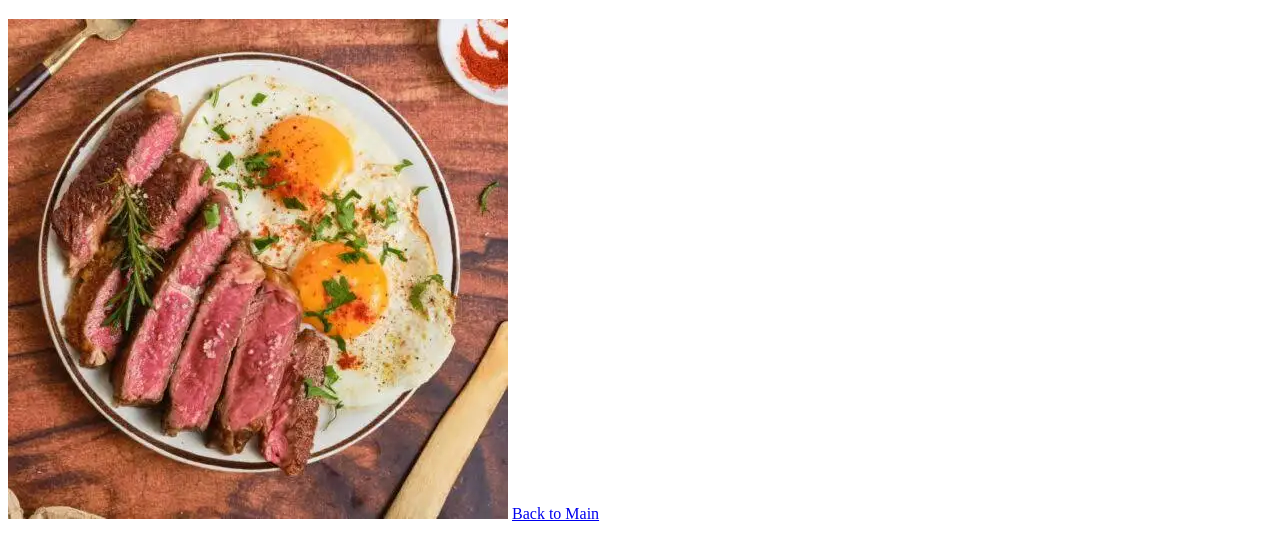
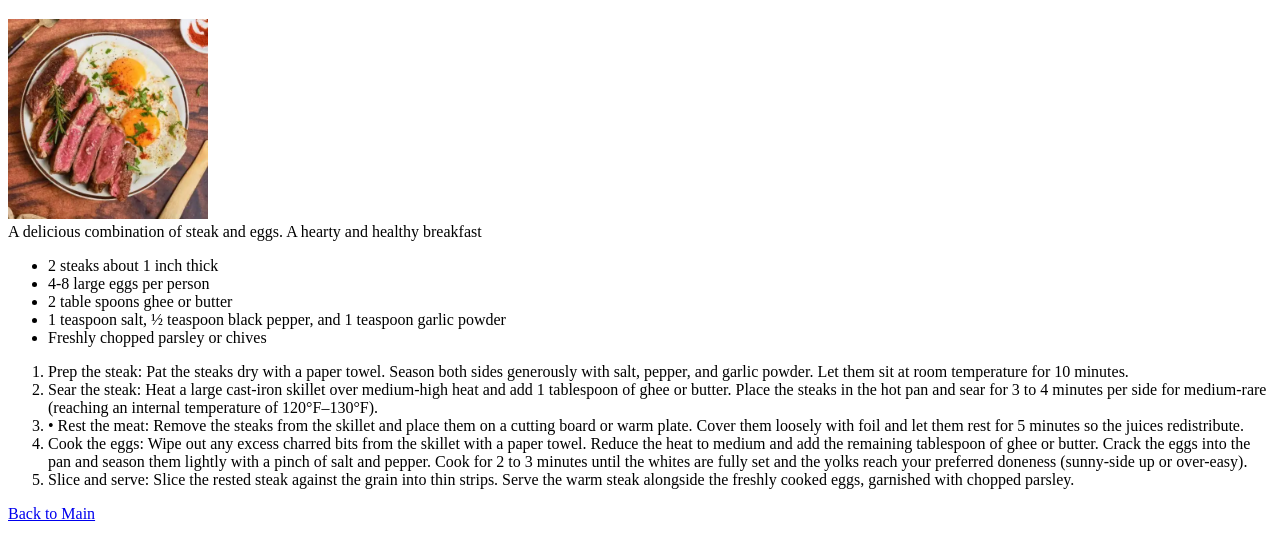
Before and after one commit to CHuston13/odin-recipes, a plain HTML site: page recipes/steak-and-eggs.html in a window 1280 px wide. Shown: the part 61-618 px from the top of the page. Drawn offline with Linux system fonts and the light colour scheme.

Commit message:
Started by adding secondary dish

```diff
--- a/recipes/steak-and-eggs.html
+++ b/recipes/steak-and-eggs.html
@@ -7,7 +7,24 @@
 </head>
 <body>
     <h1>Steak and Eggs</h1>
-    <img src="../recipes/steakandeggs.webp">
+    <img src="../recipes/steakandeggs.webp" height="200px" width="200px">
+    <br>
+    <span>A delicious combination of steak and eggs. A hearty and healthy breakfast</span>
+    <ul>
+        <li>2 steaks about 1 inch thick</li>
+        <li>4-8 large eggs per person</li>
+        <li>2 table spoons ghee or butter</li>
+        <li> 1 teaspoon salt, ½ teaspoon black pepper, and 1 teaspoon garlic powder</li>
+        <li>Freshly chopped parsley or chives</li>
+    </ul>
+    <ol>
+        <li>Prep the steak: Pat the steaks dry with a paper towel. Season both sides generously with salt, pepper, and garlic powder. Let them sit at room temperature for 10 minutes.</li>
+        <li>Sear the steak: Heat a large cast-iron skillet over medium-high heat and add 1 tablespoon of ghee or butter. Place the steaks in the hot pan and sear for 3 to 4 minutes per side for medium-rare (reaching an internal temperature of 120°F–130°F).</li>
+        <li>• Rest the meat: Remove the steaks from the skillet and place them on a cutting board or warm plate. Cover them loosely with foil and let them rest for 5 minutes so the juices redistribute.</li>
+        <li>Cook the eggs: Wipe out any excess charred bits from the skillet with a paper towel. Reduce the heat to medium and add the remaining tablespoon of ghee or butter. Crack the eggs into the pan and season them lightly with a pinch of salt and pepper. Cook for 2 to 3 minutes until the whites are fully set and the yolks reach your preferred doneness (sunny-side up or over-easy).</li>
+        <li>Slice and serve: Slice the rested steak against the grain into thin strips. Serve the warm steak alongside the freshly cooked eggs, garnished with chopped parsley.</li>
+
+    </ol>
 
 
 
```
Also changed, not shown: index.html (+2 -1 lines), recipes/polishsausage-and-sweetrice.html (added, +28 -0 lines), recipes/polishrice.jpeg (added).
